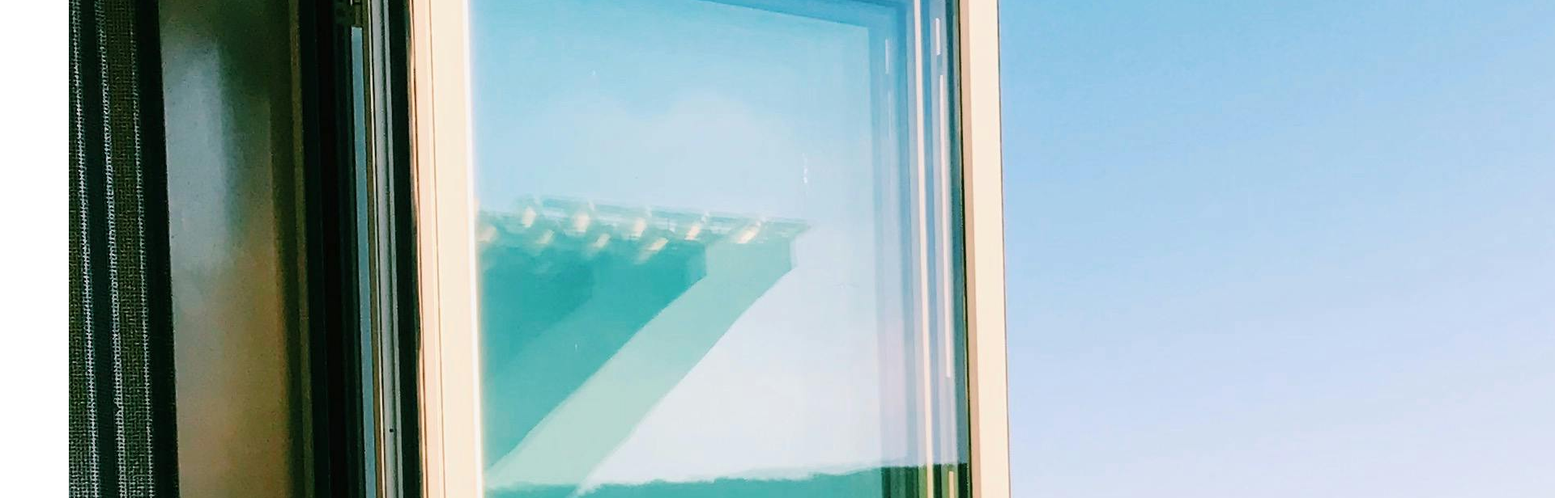
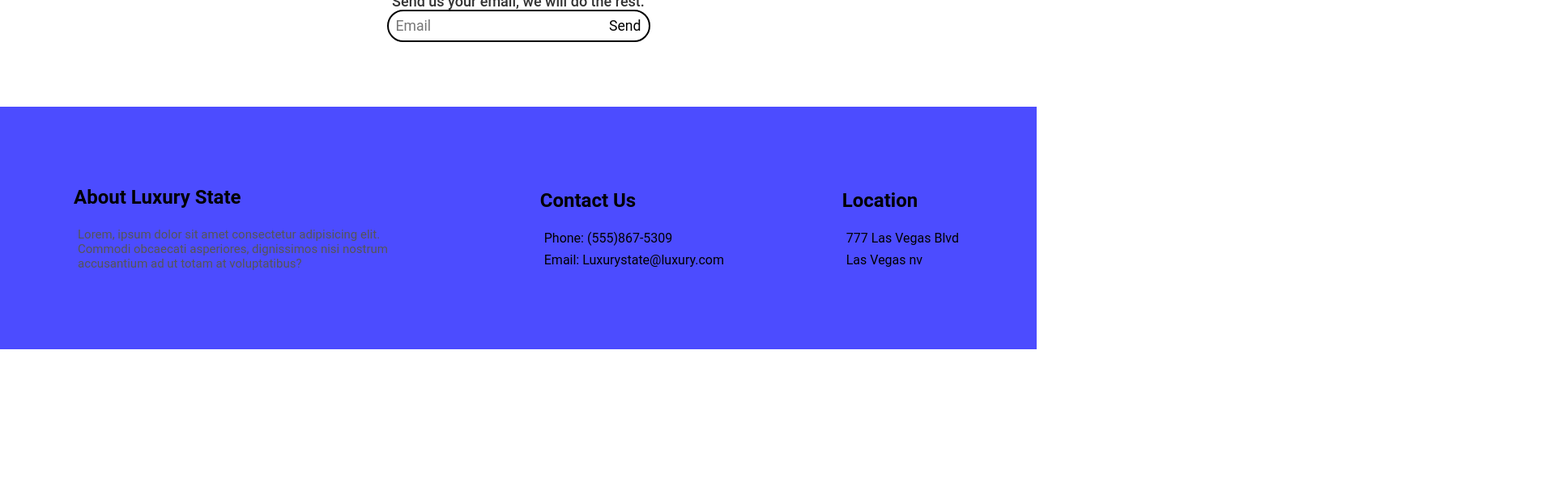
Before and after one commit to Jackury13/REAL-ESTATE-Milestone-Project-3, a React (Create React App) app in the folder client/: page / in a window 1280 px wide. Shown: the part 1200-1816 px from the top of the page at 81% size, 1920 px wide, since content can reach past the window. After the commit the page ends 1632 px from the top, so only its background shows below. Built offline with nearby package versions, Linux system fonts and the light colour scheme; no server answers; the HTML template or start-up script is replaced by a standard one.

Commit message:
created footer content and css styling. corrected classnames for PopularProperties.jsx

```diff
--- a/client/src/components/footer/Footer.jsx
+++ b/client/src/components/footer/Footer.jsx
@@ -4,7 +4,24 @@
 
 const Footer = () => {
   return (
-    <div>Footer</div>
+    <footer>
+      <div className={classes.wrapper}>
+        <div className={classes.col}>
+          <h2> About Luxury State</h2>
+          <p>Lorem, ipsum dolor sit amet consectetur adipisicing elit. Commodi obcaecati asperiores, dignissimos nisi nostrum accusantium ad ut totam at voluptatibus?</p>
+        </div>
+        <div className={classes.col}>
+          <h2> Contact Us</h2>
+          <span>Phone: (555)867-5309</span>
+          <span>Email: Luxurystate@luxury.com</span>
+        </div>
+        <div className={classes.col}>
+          <h2> Location</h2>
+          <span>777 Las Vegas Blvd</span>
+          <span>Las Vegas nv</span>
+        </div>
+      </div>
+    </footer>
   )
 }
 
--- a/client/src/components/footer/footer.module.css
+++ b/client/src/components/footer/footer.module.css
@@ -0,0 +1,50 @@
+footer {
+    width: 100%;
+    height: 300px;
+    margin-top: 5rem;
+    background-color: rgba(0, 0, 255, 0.7);
+}
+
+.wrapper {
+    width: 85%;
+    height: 100%;
+    margin: 0 auto;
+    display: flex;
+    justify-content: space-between;
+    align-items: center;
+}
+
+.col {
+    display: flex;
+    flex-direction: column;
+    gap: 0.5rem;
+}
+
+.col>h2 {
+    margin-bottom: 15px;
+    justify-self: flex-start;
+    margin-left: -5px;
+}
+
+.col>p {
+    max-width: 425px;
+    color: #555;
+    font-size: 15px;
+}
+
+/* responsive css */
+@media (max-width: 768px) {
+    .wrapper {
+        flex-direction: column;
+        gap: 1rem;
+    }
+
+    .col {
+        align-items: center;
+        text-align: center;
+    }
+
+    .col>h2 {
+        margin-left: 0;
+    }
+}
--- a/client/src/components/popularProperties/PopularProperties.jsx
+++ b/client/src/components/popularProperties/PopularProperties.jsx
@@ -33,17 +33,17 @@
           <h2>Best type of properties for you </h2>
         </div>
         <div className={classes.properties}>
-          <Link to={'/properties?type=beach&continent=0&priceRange=2'}>
+          <Link to={'/properties?type=beach&continent=0&priceRange=2'} className={classes.property}>
             <img src={img1} />
             <div className={classes.quantity}>{numProperties?.beach}34 properties</div>
             <h5>Beach properties</h5>
           </Link>
-          <Link to={'/properties?type=mountain&continent=0&priceRange=2'}>
+          <Link to={'/properties?type=mountain&continent=0&priceRange=2'} className={classes.property}>
             <img src={img2} />
             <div className={classes.quantity}>{numProperties?.mountain}34 properties</div>
             <h5>Mountain properties</h5>
           </Link>
-          <Link to={'/properties?type=countryside&continent=0&priceRange=2'}>
+          <Link to={'/properties?type=countryside&continent=0&priceRange=2'} className={classes.property}>
             <img src={img3} />
             <div className={classes.quantity}>{numProperties?.countryside}34 properties</div>
             <h5>Countryside properties</h5>
--- a/client/src/components/popularProperties/popularProperties.module.css
+++ b/client/src/components/popularProperties/popularProperties.module.css
@@ -55,7 +55,7 @@
     transform: rotate(0);
   }
 
-.property> img {
+.properties>.property> img {
     position: relative;
     height: 400px;
     width: 100%;
@@ -66,11 +66,11 @@
     cursor: pointer;
   }
 
- .property>img:hover {
+  .properties>.property>img:hover {
     transform: rotate(0);
   }
 
-  .property>img::before {
+  .properties>.property>img::before {
     content: '';
     position: absolute;
     top: 0;
```
